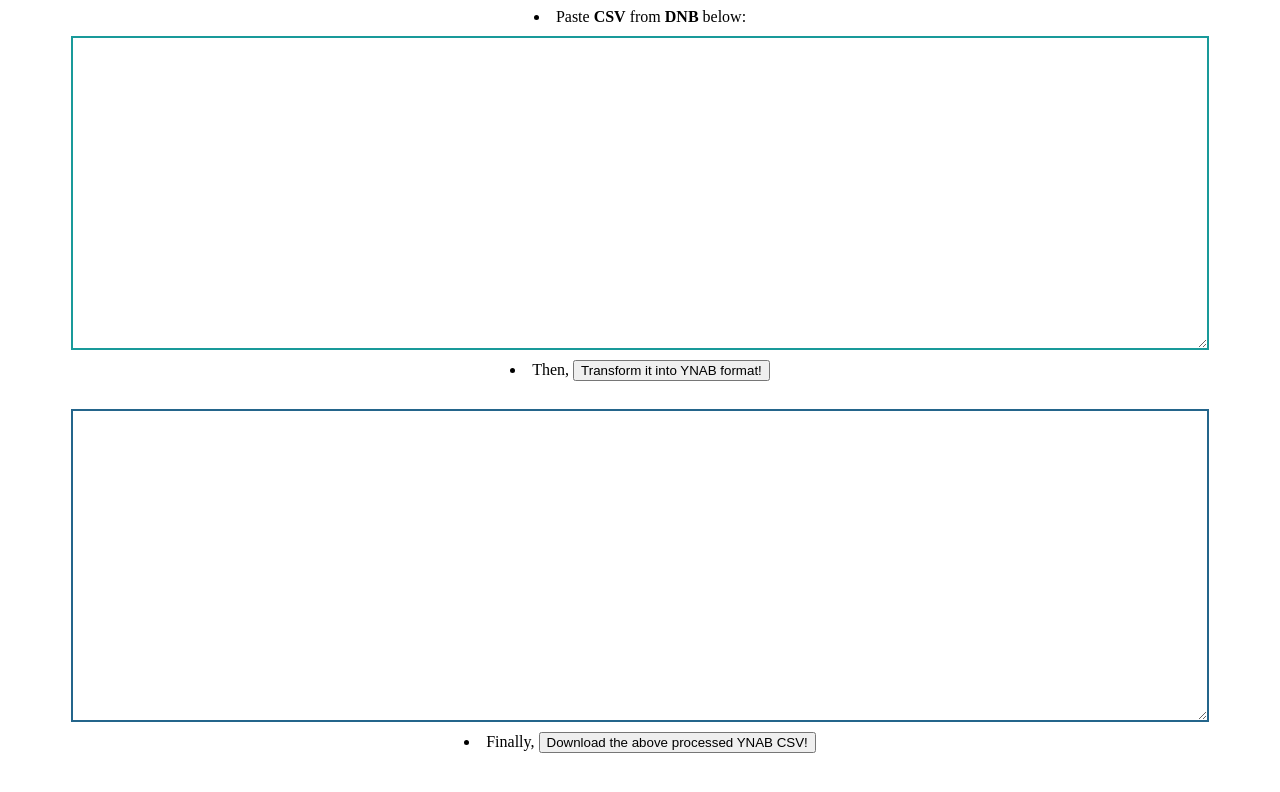
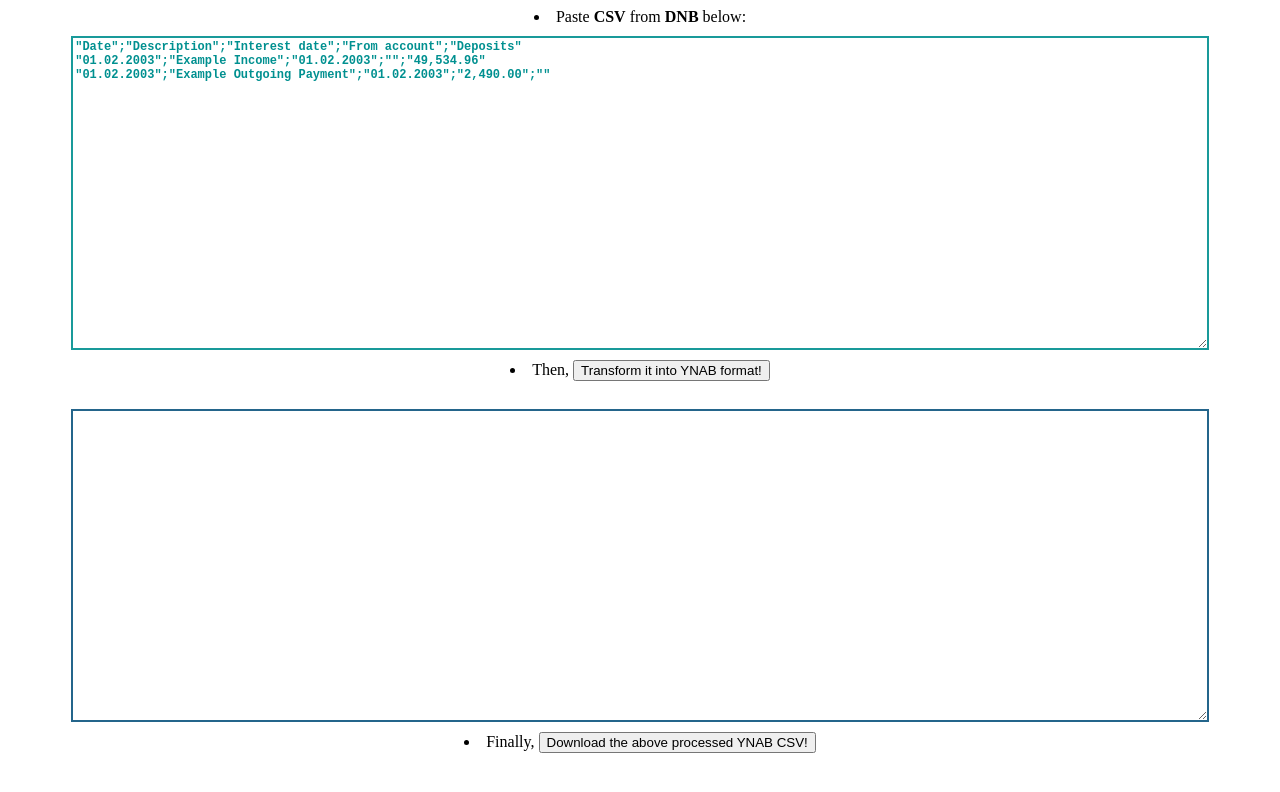
Before and after one commit to cronin101/DNB2YNAB-TypeScript, a website built with webpack: page index.html in a window 1280 px wide. Built offline with nearby package versions, Linux system fonts and the light colour scheme.

Commit message:
Add example input

```diff
--- a/index.html
+++ b/index.html
@@ -32,7 +32,10 @@
 
   <body>
     <li>Paste <strong>CSV</strong> from <strong>DNB</strong> below:</li>
-    <textarea class="dnb" id="source"></textarea>
+    <textarea class="dnb" id="source">
+"Date";"Description";"Interest date";"From account";"Deposits"
+"01.02.2003";"Example Income";"01.02.2003";"";"49,534.96"
+"01.02.2003";"Example Outgoing Payment";"01.02.2003";"2,490.00";""</textarea>
     <br/>
     <li>Then, <button class="green" id="transform">Transform it into YNAB format!</button></li>
     <br/>
```
